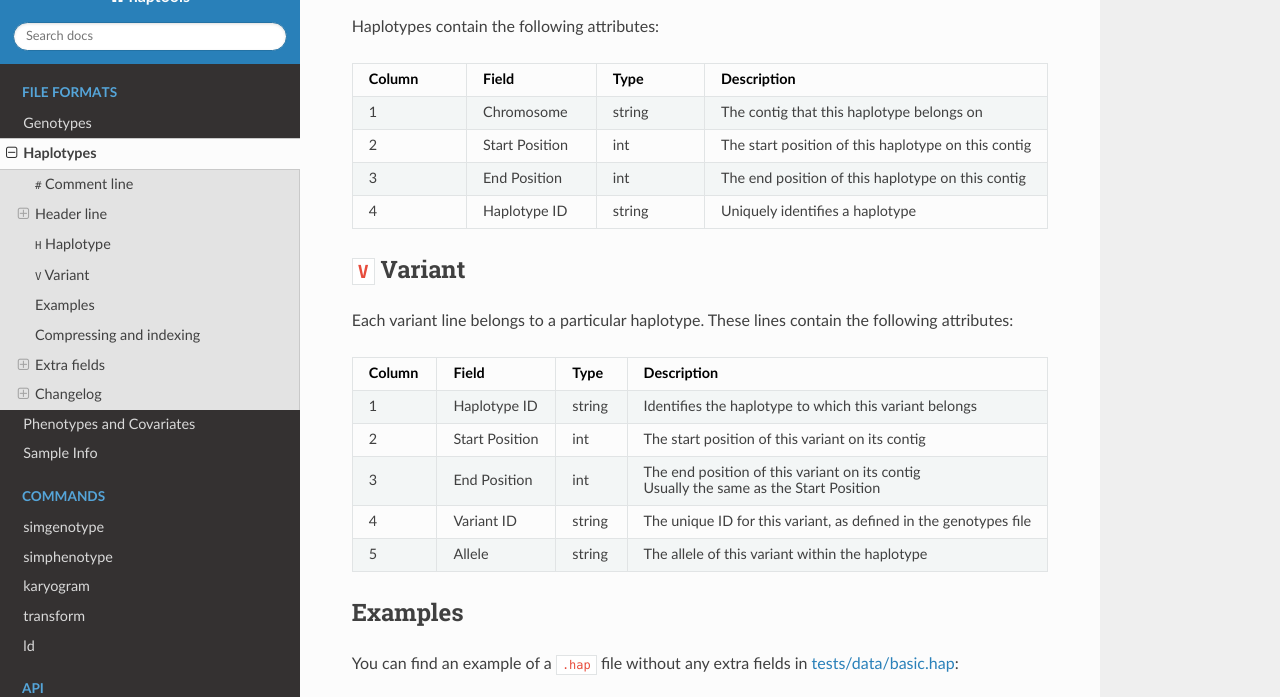
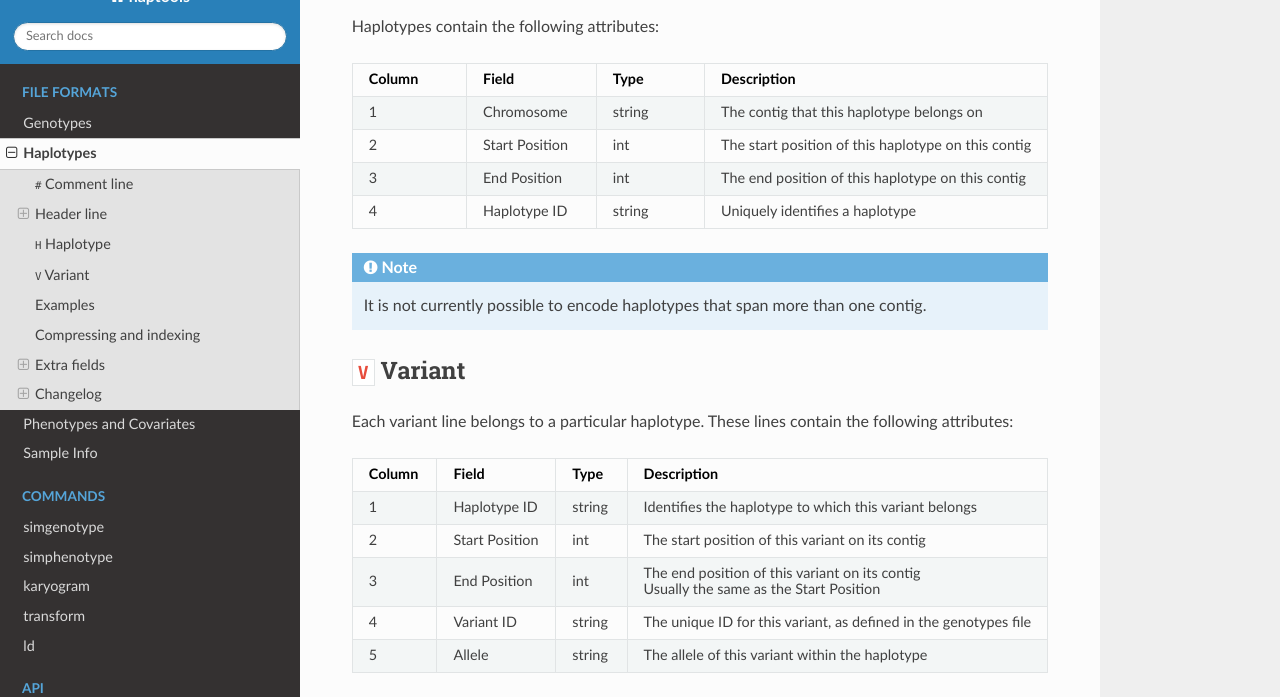
Before and after one commit to CAST-genomics/haptools, a Sphinx documentation site: the page built from docs/formats/haplotypes.rst, in a window 1280 px wide and 900 px high, scrolled down 1767 px, cut to the strip 0-697 px from the top of the window. Built offline with Sphinx 7.4.7 and the Read the Docs theme 2.0.0, drawn with Linux system fonts in a browser that asks for light colours.

Commit message:
confirm that it is impossible to create haps that span multiple contigs

```diff
--- a/docs/formats/haplotypes.rst
+++ b/docs/formats/haplotypes.rst
@@ -96,6 +96,9 @@ Haplotypes contain the following attributes:
      - Haplotype ID
      - string
      - Uniquely identifies a haplotype
+
+.. note::
+   It is not currently possible to encode haplotypes that span more than one contig.
 
 ``V`` Variant
 ~~~~~~~~~~~~~
```
